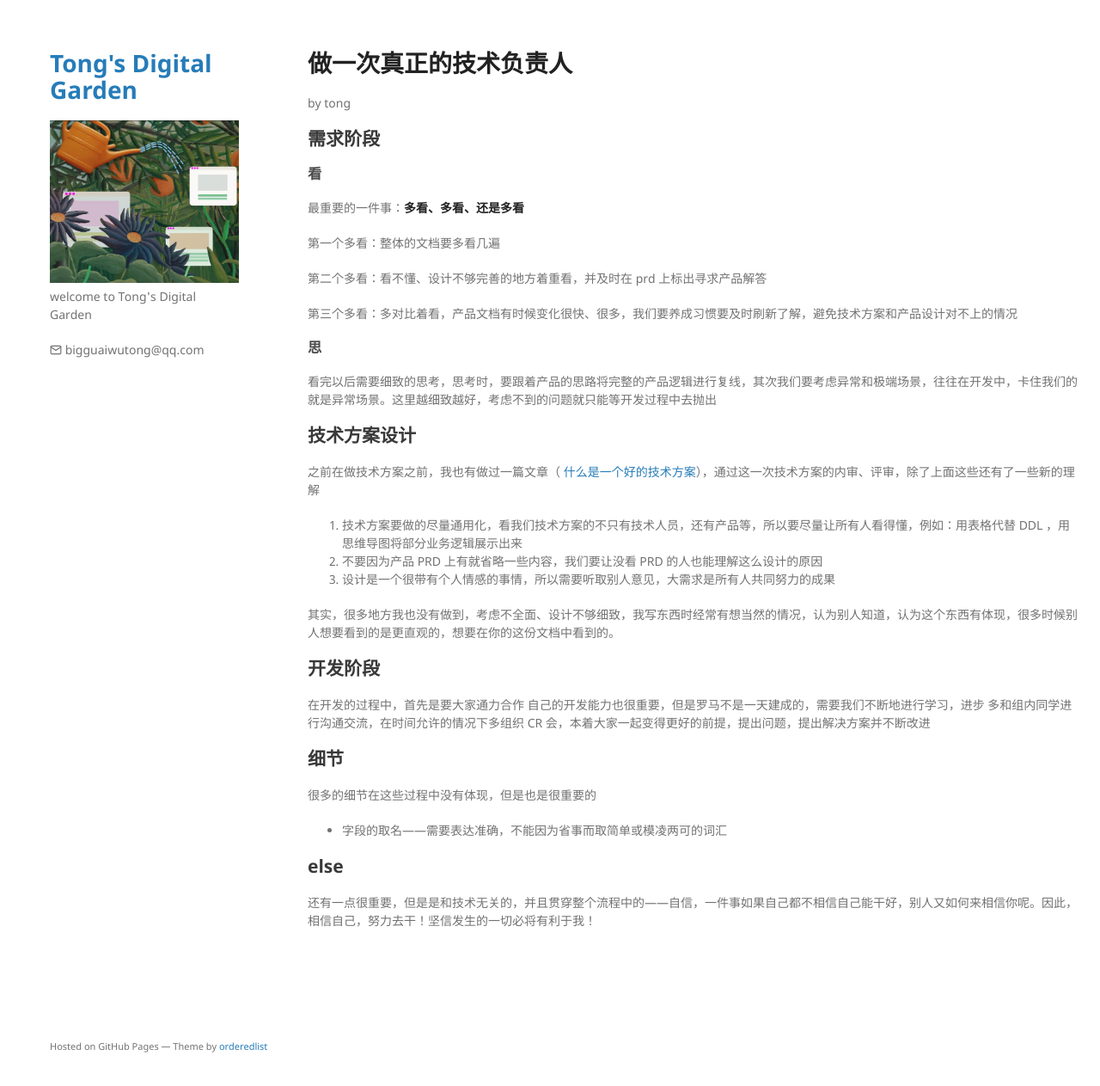
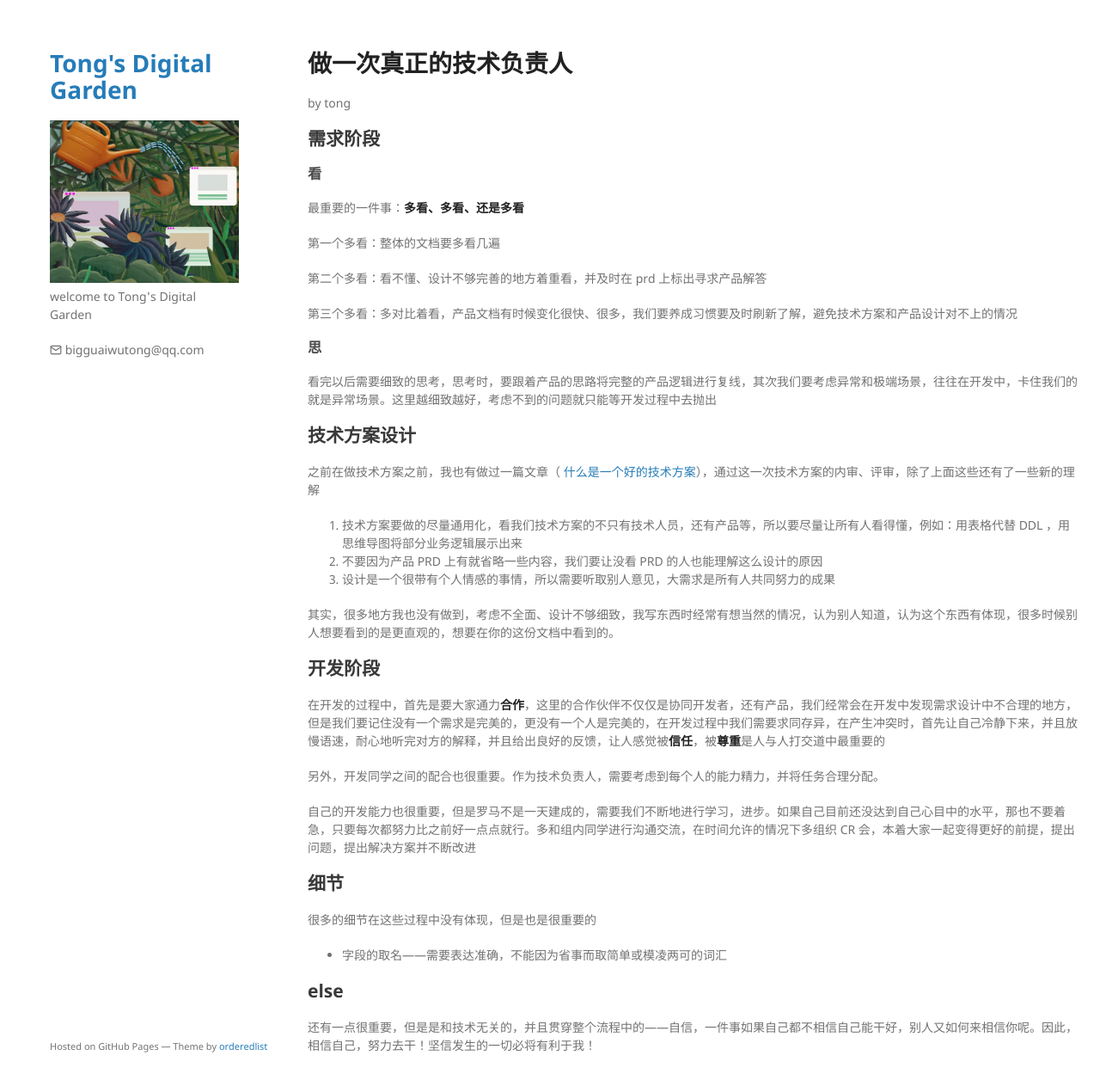
Before and after one commit to TongCodeSpace/TongCodeSpace.github.io, a Jekyll site: the page built from note/复盘/工作/做一次技术负责人.md, in a window 1280 px wide and 1296 px high. Shown: the top 1263 px of the window at 86% size. Built offline with Jekyll 4.4.1, drawn with Linux system fonts in a browser that asks for light colours; comment, search, counter and statistics services are not loaded.

Commit message:
vault backup: M note/复盘/工作/做一次技术负责人.md

```diff
--- a/note/复盘/工作/做一次技术负责人.md
+++ b/note/复盘/工作/做一次技术负责人.md
@@ -25,9 +25,13 @@ layout: post
 其实，很多地方我也没有做到，考虑不全面、设计不够细致，我写东西时经常有想当然的情况，认为别人知道，认为这个东西有体现，很多时候别人想要看到的是更直观的，想要在你的这份文档中看到的。
 
 ## 开发阶段
-在开发的过程中，首先是要大家通力合作
-自己的开发能力也很重要，但是罗马不是一天建成的，需要我们不断地进行学习，进步
-多和组内同学进行沟通交流，在时间允许的情况下多组织 CR 会，本着大家一起变得更好的前提，提出问题，提出解决方案并不断改进
+在开发的过程中，首先是要大家通力**合作**，这里的合作伙伴不仅仅是协同开发者，还有产品，我们经常会在开发中发现需求设计中不合理的地方，但是我们要记住没有一个需求是完美的，更没有一个人是完美的，在开发过程中我们需要求同存异，在产生冲突时，首先让自己冷静下来，并且放慢语速，耐心地听完对方的解释，并且给出良好的反馈，让人感觉被**信任**，被**尊重**是人与人打交道中最重要的
+
+另外，开发同学之间的配合也很重要。作为技术负责人，需要考虑到每个人的能力精力，并将任务合理分配。
+
+自己的开发能力也很重要，但是罗马不是一天建成的，需要我们不断地进行学习，进步。如果自己目前还没达到自己心目中的水平，那也不要着急，只要每次都努力比之前好一点点就行。多和组内同学进行沟通交流，在时间允许的情况下多组织 CR 会，本着大家一起变得更好的前提，提出问题，提出解决方案并不断改进
+
+
 ## 细节
 很多的细节在这些过程中没有体现，但是也是很重要的
 - 字段的取名——需要表达准确，不能因为省事而取简单或模凌两可的词汇
```
